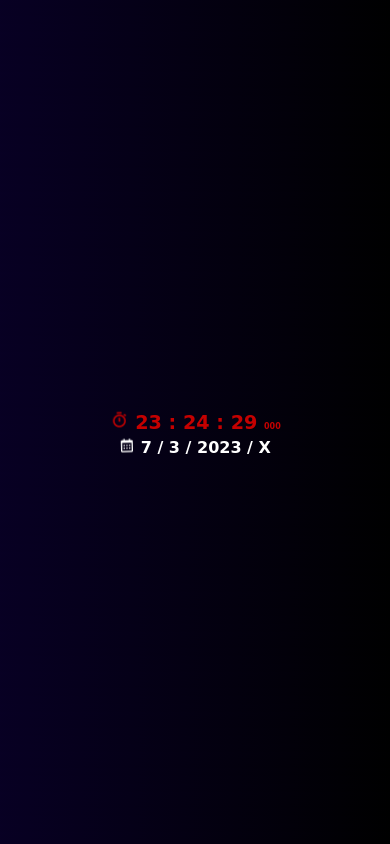
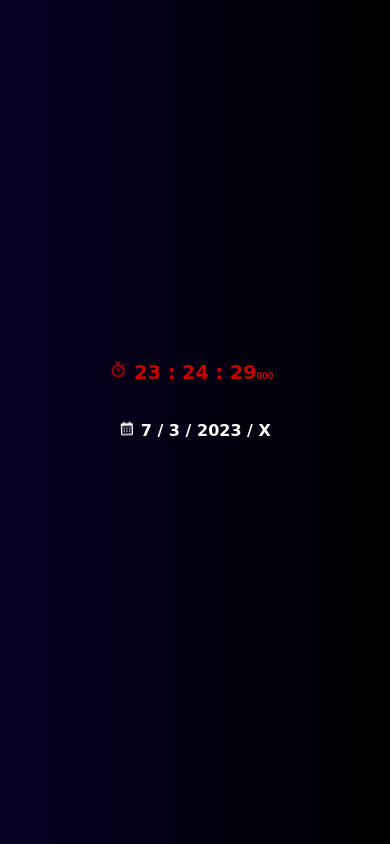
Before and after one commit to TiagoMA90/time, a plain HTML site: page index.html in a window 390 px wide. Drawn offline with nearby package versions, Linux system fonts and the light colour scheme; a web font is replaced by a local one.

Commit message:
add grid to .css

```diff
--- a/assets/css/style.css
+++ b/assets/css/style.css
@@ -27,6 +27,10 @@ body    {
     right: 50%;
     transform: translate(50%, -50%);
     font-size: clamp(2rem, 4vw + 1rem, 5.5rem);
+
+    display: grid;
+    grid-template-columns: 1fr 25px;
+    padding-bottom: 100px;
 }
 
 #miliseconds    {
@@ -68,7 +72,7 @@ body    {
     }
 
     #date    {
-        top: 55%;
+        top: 51%;
         font-size: clamp(1.5rem, 2vw + 1rem, 2.5rem);
     }
 }
@@ -85,7 +89,7 @@ body    {
     }
 
     #date    {
-        top: 55%;
+        top: 51%;
         font-size: clamp(1rem, 2vw + 1rem, 2.5rem);
     }
 }
@@ -101,7 +105,7 @@ body    {
     }
 
     #date    {
-        top: 53%;
+        top: 51%;
         font-size: clamp(1rem, 2vw + 1rem, 1rem);
     }
 }
@@ -117,7 +121,7 @@ body    {
     }
 
     #date    {
-        top: 53%;
+        top: 51%;
         font-size: clamp(0.7rem, 2vw + 1rem, 0.7rem);
     }
 }
--- a/index.html
+++ b/index.html
@@ -11,13 +11,17 @@
 </head>
 <body>
     <div id="time">
+        <div class="time-panel">
             <span><i class='bx bx-stopwatch bx-tada bx-flip-horizontal' ></i></span>
             <span id="hours">00</span>
             <span>:</span>
             <span id="minutes">00</span>
             <span>:</span>
             <span id="seconds">00</span>
+        </div>
+        <div class="miliseconds-panel">
             <span id="miliseconds">00</span>
+        </div>
     </div>
 
     <div id="date">
```
Lines whose indentation alone changed are shown as unchanged.
